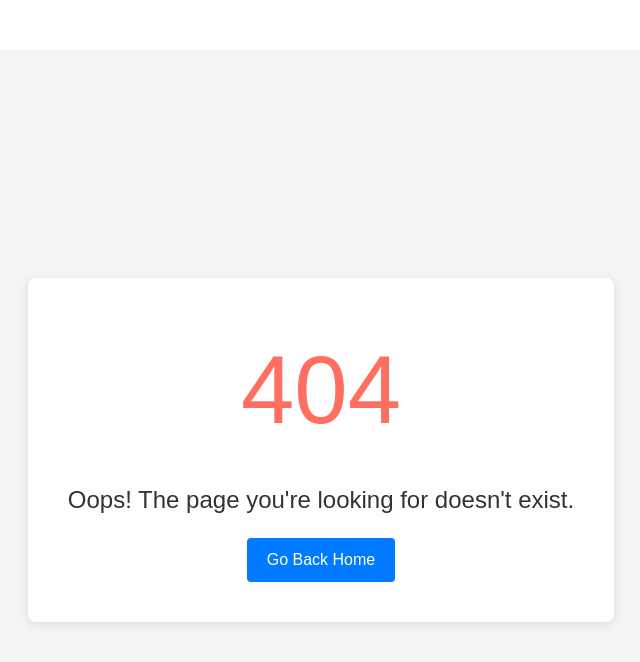
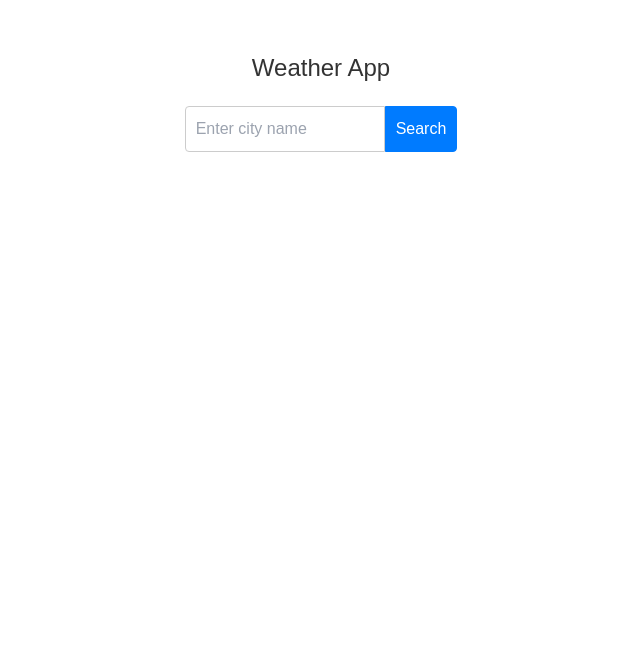
Before and after one commit to rahulpal80524/webapplication1, a React (Create React App) app: page /city-weather in a window 1280 px wide. Before the commit this address had no page. Shown: the top 662 px of the page, without its empty margins (319-959 px from the left). Built offline with nearby package versions, Linux system fonts and the light colour scheme.

Commit message:
weather api fetch

```diff
--- /dev/null
+++ b/src/Pages/Weather.css
@@ -0,0 +1,74 @@
+.weather-container {
+  width: 300px;
+  margin: 0 auto;
+  font-family: Arial, sans-serif;
+  text-align: center;
+}
+
+.weather-container h1 {
+  margin-bottom: 20px;
+  font-size: 24px;
+  color: #333;
+}
+
+.search-box {
+  display: flex;
+  justify-content: center;
+  margin-bottom: 20px;
+}
+
+.city-input {
+  width: 200px;
+  padding: 10px;
+  font-size: 16px;
+  border: 1px solid #ccc;
+  border-radius: 4px 0 0 4px;
+  outline: none;
+}
+
+.search-button {
+  padding: 10px;
+  font-size: 16px;
+  border: 1px solid #007bff;
+  background-color: #007bff;
+  color: white;
+  border-radius: 0 4px 4px 0;
+  cursor: pointer;
+  outline: none;
+}
+
+.search-button:hover {
+  background-color: #0056b3;
+}
+
+.weather-card {
+  background-color: #f9f9f9;
+  padding: 20px;
+  border-radius: 8px;
+  box-shadow: 0 0 10px rgba(0, 0, 0, 0.1);
+  text-align: left;
+  margin-top: 20px;
+}
+
+.weather-card h2 {
+  margin: 0 0 10px 0;
+  font-size: 20px;
+  color: #333;
+}
+
+.weather-card img {
+  width: 50px;
+  height: 50px;
+}
+
+.weather-card p {
+  margin: 5px 0;
+  font-size: 16px;
+  color: #666;
+}
+
+.weather-card h3 {
+  margin-top: 20px;
+  font-size: 18px;
+  color: #333;
+}
--- /dev/null
+++ b/src/Pages/Weather.jsx
@@ -0,0 +1,80 @@
+import React, { useState } from 'react';
+import './Weather.css';
+
+export default function Weather() {
+  const [city, setCity] = useState('');
+  const [weatherData, setWeatherData] = useState(null);
+
+  const handleInputChange = (e) => {
+    setCity(e.target.value);
+  };
+
+  const handleSearch = (event) => {
+    event.preventDefault();
+    const apiKey = '21a27cb187c2476e8e5143133240106';
+    fetch(`http://api.weatherapi.com/v1/current.json?key=${apiKey}&q=${city}&aqi=yes`)
+      .then((res) => res.json())
+      .then((data) => {
+        if (data && data.current) {
+          setWeatherData({
+            cityName: data.location.name,
+            region: data.location.region,
+            country: data.location.country,
+            temperature: data.current.temp_c + '°C',
+            description: data.current.condition.text,
+            icon: data.current.condition.icon,
+            humidity: data.current.humidity + '%',
+            windSpeed: data.current.wind_kph + ' kph',
+            pressure: data.current.pressure_mb + ' mb',
+            feelsLike: data.current.feelslike_c + '°C',
+            visibility: data.current.vis_km + ' km',
+            airQuality: data.current.air_quality
+          });
+        } else {
+          console.error('Error fetching weather data:', data.error.message);
+          setWeatherData(null);
+        }
+      })
+      .catch((error) => {
+        console.error('Error:', error);
+        setWeatherData(null);
+      });
+    setCity('');
+  };
+
+  return (
+    <div className="weather-container">
+      <h1>Weather App</h1>
+      <div className="search-box">
+        <input
+          type="text"
+          value={city}
+          onChange={handleInputChange}
+          placeholder="Enter city name"
+          className="city-input"
+        />
+        <button onClick={handleSearch} className="search-button">Search</button>
+      </div>
+      {weatherData && (
+        <div className="weather-card">
+          <h2>{weatherData.cityName}, {weatherData.region}, {weatherData.country}</h2>
+          <img src={weatherData.icon} alt={weatherData.description} />
+          <p>Temperature: {weatherData.temperature}</p>
+          <p>Condition: {weatherData.description}</p>
+          <p>Humidity: {weatherData.humidity}</p>
+          <p>Wind Speed: {weatherData.windSpeed}</p>
+          <p>Pressure: {weatherData.pressure}</p>
+          <p>Feels Like: {weatherData.feelsLike}</p>
+          <p>Visibility: {weatherData.visibility}</p>
+          <h3>Air Quality</h3>
+          <p>CO: {weatherData.airQuality.co}</p>
+          <p>NO2: {weatherData.airQuality.no2}</p>
+          <p>O3: {weatherData.airQuality.o3}</p>
+          <p>SO2: {weatherData.airQuality.so2}</p>
+          <p>PM2.5: {weatherData.airQuality.pm2_5}</p>
+          <p>PM10: {weatherData.airQuality.pm10}</p>
+        </div>
+      )}
+    </div>
+  );
+}
--- a/src/common/Header.jsx
+++ b/src/common/Header.jsx
@@ -16,6 +16,7 @@ export default function Header() {
           <li><Link to={'/tab'}>Tab</Link></li>
           <li><Link to={'/todo-list'}>ToDo List</Link></li>
           <li><Link to={'/password-generator'}>Password Generator</Link></li>
+          <li><Link to={'/city-weather'}>City Weather</Link></li>
 
 
         </ul>
--- a/src/index.js
+++ b/src/index.js
@@ -16,6 +16,7 @@ import Login from './Pages/Login';
 import Tab from './Tab';
 import ToDoList from './Pages/ToDoList';
 import PasswordGenerator from './Pages/PasswordGenerator';
+import Weather from './Pages/Weather';
 
 const root = ReactDOM.createRoot(document.getElementById('root'));
 let allRoutes = createBrowserRouter(
@@ -57,6 +58,10 @@ let allRoutes = createBrowserRouter(
       element: <PasswordGenerator/>
     },
     {
+      path: 'city-weather',
+      element: <Weather/>
+    },
+    {
       path: 'blog/:id',
       element: <BlogDetails/>
     },
```
